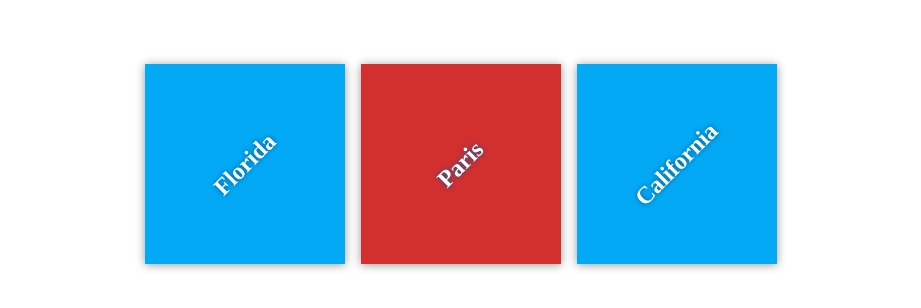
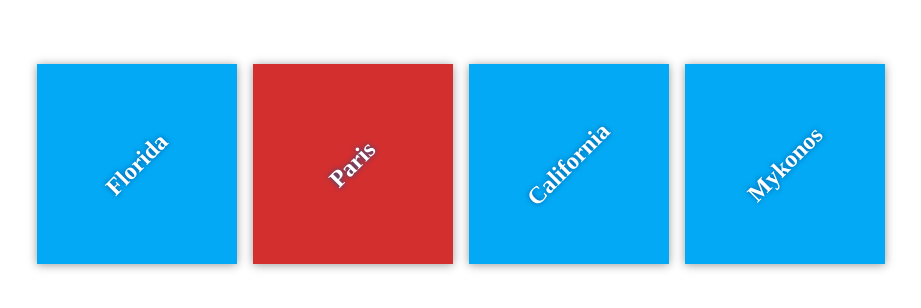
Before and after one commit to irwin-cheng/my-travel-plans, a plain HTML site: page index.html in a window 1280 px wide. Shown: the part 236-544 px from the top of the page, without its empty margins (179-1100 px from the left). Drawn offline with Linux system fonts and the light colour scheme.

Commit message:
feat: add item Greek Island Mykonos

```diff
--- a/index.html
+++ b/index.html
@@ -20,6 +20,9 @@
             <div class="destination" id="california">
                 <h2>California</h2>
             </div>
+            <div class="destination" id="greece">
+                <h2>Mykonos</h2>
+            </div>
         </div>
     </div>
 
```
